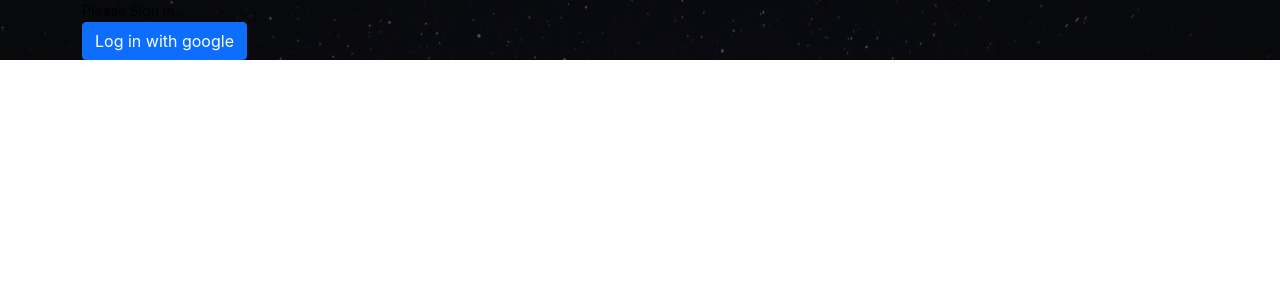
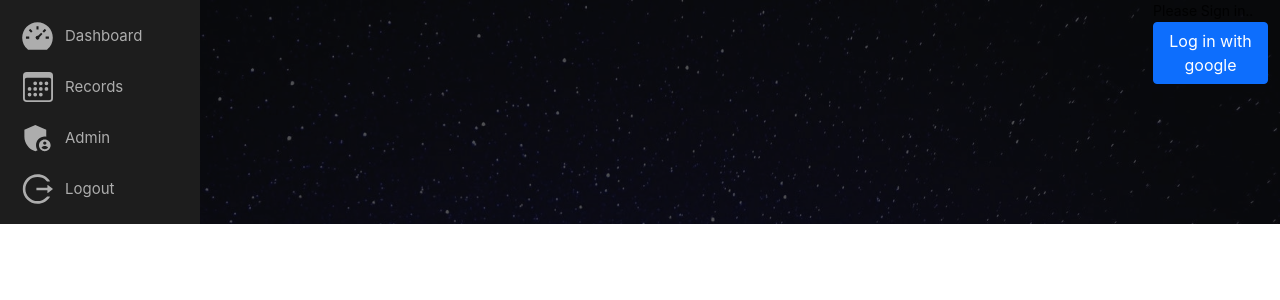
Before and after one commit to NazrulChowdhury/attendanceManagementSystem, a React (Create React App) app in the folder client/: page / in a window 1280 px wide. Shown: the top 300 px of the page. Built offline with nearby package versions, Linux system fonts and the light colour scheme; no server answers.

Commit message:
side navigation added

```diff
--- a/client/package.json
+++ b/client/package.json
@@ -13,8 +13,9 @@
     "react": "^17.0.2",
     "react-bootstrap": "^2.0.0-rc.0",
     "react-dom": "^17.0.2",
+    "react-icons": "^4.3.1",
+    "react-pro-sidebar": "^0.7.1",
     "react-query": "^3.25.0",
-    "react-query-devtools": "^2.6.3",
     "react-router-dom": "^5.3.0",
     "react-scripts": "4.0.3",
     "styled-components": "^5.3.3"
--- a/client/src/App.js
+++ b/client/src/App.js
@@ -1,11 +1,11 @@
-
-import Nav from './components/sharedComponents/Nav'
 import {useGlobalContext} from './context/context'
 import 'antd/dist/antd.css'
 import './styles/app.css'
 import axios from 'axios'
 import { useEffect, useState } from 'react'
 import Login from './components/authComponents/Login'
+import SideNavigation from './components/sharedComponents/SideNavigation'
+import PageContainer from './components/sharedComponents/PageContainer'
 
 axios.defaults.baseURL = 'http://localhost:8080'
 
@@ -21,7 +21,12 @@ function App() {
 
   return (
       <div className = "appContainer">
-         {isLoggedIn && <Nav /> }
+        <div className = ''>
+          <SideNavigation />
+        </div>
+        <div className ='pageContainer'>
+         {isLoggedIn && <PageContainer />}
+        </div>
          {!isLoggedIn && <Login />}
          {/* {broken component goes here} */}
      </div>
--- a/client/src/components/pageComponents/home/Home.js
+++ b/client/src/components/pageComponents/home/Home.js
@@ -7,7 +7,7 @@ import { useState } from "react"
 const Home = () => {
     const [thisYar, setYear] = useState(true)
     return(
-        <div>
+        <>
             <div className = "firstRow" >
                 <div className = "startSessionContainer">
                    <StartSession />
@@ -21,7 +21,7 @@ const Home = () => {
                    <NivoCalender />
                 </div>
             </div>
-        </div>
+        </>
     )
 }
 export default Home
--- a/client/src/components/pageComponents/home/home.css
+++ b/client/src/components/pageComponents/home/home.css
@@ -1,16 +1,24 @@
 .firstRow{
     display: flex;
     flex-direction: row;
+    justify-content : space-evenly;
 }
 .startSessionContainer{
     display : flex;
     flex-direction: column;
     justify-content : center;
     align-items : center;
-    flex-grow: 2
 }
 .todaysSessionsContainer{
-    flex-grow : 1;
+    display: flex;
+    flex-direction: row;
+    justify-content : center;
+    align-items : center;
+}
+.todaysSession{
+    /* height: 100px;
+    width: 100px;
+    background-color: blueviolet; */
 }
 .secondRow {
     display : flex;
--- a/client/src/components/sharedComponents/Nav.js
+++ /dev/null
@@ -1,33 +0,0 @@
-import Button from "react-bootstrap/Button"
-import { Switch, Route} from "react-router-dom";
-import Home from "../pageComponents/home/Home";
-import Login from "../authComponents/Login";
-import { useHistory } from "react-router-dom";
-import Logout from "../authComponents/Logout";
-import AddUser from "../userComponents/AddUser";
-import AuthFailure from "../authComponents/AuthFailure";
-import Calendar from "../pageComponents/records/Calendar";
-import { useGlobalContext } from "../../context/context";
-
-const Nav = () => {
-    const history = useHistory()
-    const {isLoggedIn, setIsLoggedIn} = useGlobalContext()
-    return(
-        <div>
-            <Button onClick = {() => history.push('/')}> Home </Button>
-            <Button onClick = {() => history.push('/records')}> Records </Button>
-            <Button onClick = {() => history.push('/addUser')}> Add User </Button>
-            {!isLoggedIn && <Button onClick = {() => history.push('/login')}> Login </Button>}
-            {isLoggedIn && <Logout />}
-            <Switch>
-                <Route exact path ="/" component = {Home} />
-                <Route exact path ="/records" component = {Calendar} />
-                <Route path = '/login' component = {Login} />
-                <Route path = '/addUser' component = {AddUser} />
-                <Route path = '/authFailure' component = {AuthFailure} />
-                <Route path = '/broken'  />
-            </Switch>
-        </div>
-    )
-}
-export default Nav
--- /dev/null
+++ b/client/src/components/sharedComponents/PageContainer.js
@@ -0,0 +1,23 @@
+import Calendar from "../pageComponents/records/Calendar"
+import { Switch, Route} from "react-router-dom"
+import AuthFailure from "../authComponents/AuthFailure"
+import Login from "../authComponents/Login"
+import AddUser from "../userComponents/AddUser"
+import Home from "../pageComponents/home/Home"
+
+const PageContainer = () => {
+    return(
+        <>
+            <Switch>
+                <Route exact path = '/' component = {Home} />
+                <Route exact path = '/records' component = {Calendar} />
+                <Route exact path = '/admin' />
+                <Route exact path = '/login' component = {Login} />
+                <Route exact path = '/addUser' component = {AddUser} />
+                <Route exact path = '/authFailure' component = {AuthFailure} />
+                <Route exact path = '/broken'  />
+            </Switch>
+        </>
+    )
+}
+export default PageContainer
--- /dev/null
+++ b/client/src/components/sharedComponents/SideNavigation.js
@@ -0,0 +1,41 @@
+import { useHistory} from "react-router-dom"
+import { ProSidebar, Menu, MenuItem, SubMenu, FaGem } from 'react-pro-sidebar'
+import { AiFillDashboard, AiOutlineLogout } from "react-icons/ai"
+import { BsCalendar3 } from "react-icons/bs"
+import { MdAdminPanelSettings } from "react-icons/md"
+
+const SideNavigation = () => {
+    const history = useHistory()
+    return(
+        <ProSidebar
+        iconShape="round"
+        width = "200px"
+        >
+            <Menu >
+                <MenuItem
+                icon= {<AiFillDashboard size={50} />}
+                onClick = {() => history.push('/') }
+                >
+                   Dashboard
+                </MenuItem>
+                <MenuItem
+                icon = {<BsCalendar3 size={30} />}
+                onClick = {() => history.push('/records') }
+                >
+                    Records
+                </MenuItem>
+                <MenuItem
+                icon = {<MdAdminPanelSettings size={50} />}
+                onClick = {() => history.push('/admin') }
+                >
+                    Admin
+                </MenuItem>
+                <MenuItem
+                icon = {<AiOutlineLogout size={50} />}>
+                    Logout
+                </MenuItem>
+            </Menu>
+        </ProSidebar>
+    )
+}
+export default SideNavigation
--- a/client/src/index.js
+++ b/client/src/index.js
@@ -1,5 +1,6 @@
 import React from 'react';
 import 'bootstrap/dist/css/bootstrap.min.css';
+import 'react-pro-sidebar/dist/css/styles.css';
 import ReactDOM from 'react-dom';
 import App from './App';
 import GlobalContextProvider from './context/context';
--- a/client/src/styles/app.css
+++ b/client/src/styles/app.css
@@ -5,4 +5,13 @@ body, html {
     background: url("../assets/image1.jpg");  /* no-repeat center center fixed; */
     background-size:cover;
     box-shadow:inset 0 0 0 2000px rgba(12, 12, 12, 0.7);
+    display: flex;
+    flex-direction: row;
 }
+.sideNavigation{
+
+}
+.pageContainer{
+  width: 100%;
+  height: 100%;
+}
```
Also changed, not shown: 1 other file (tests, documents, lock files or other folders).
